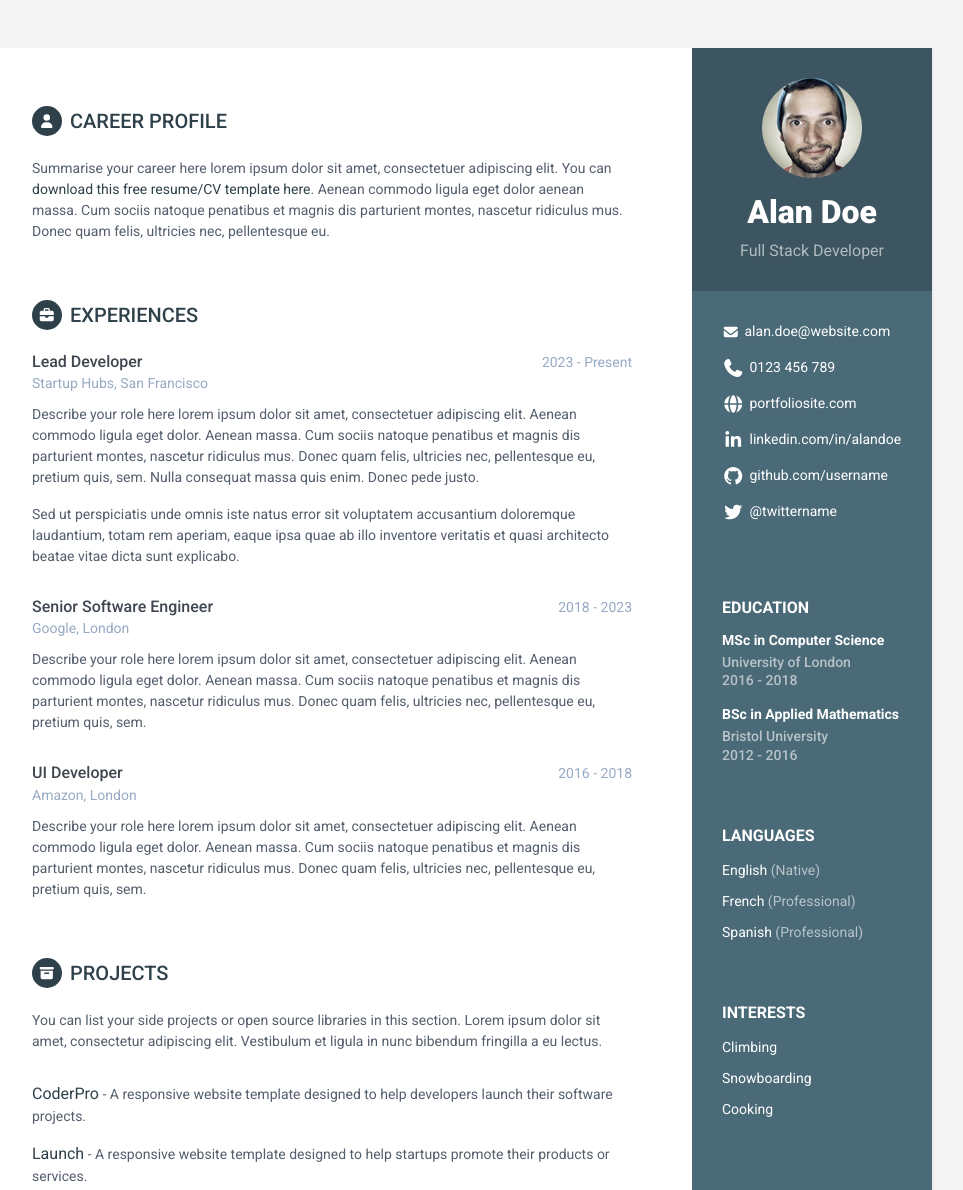
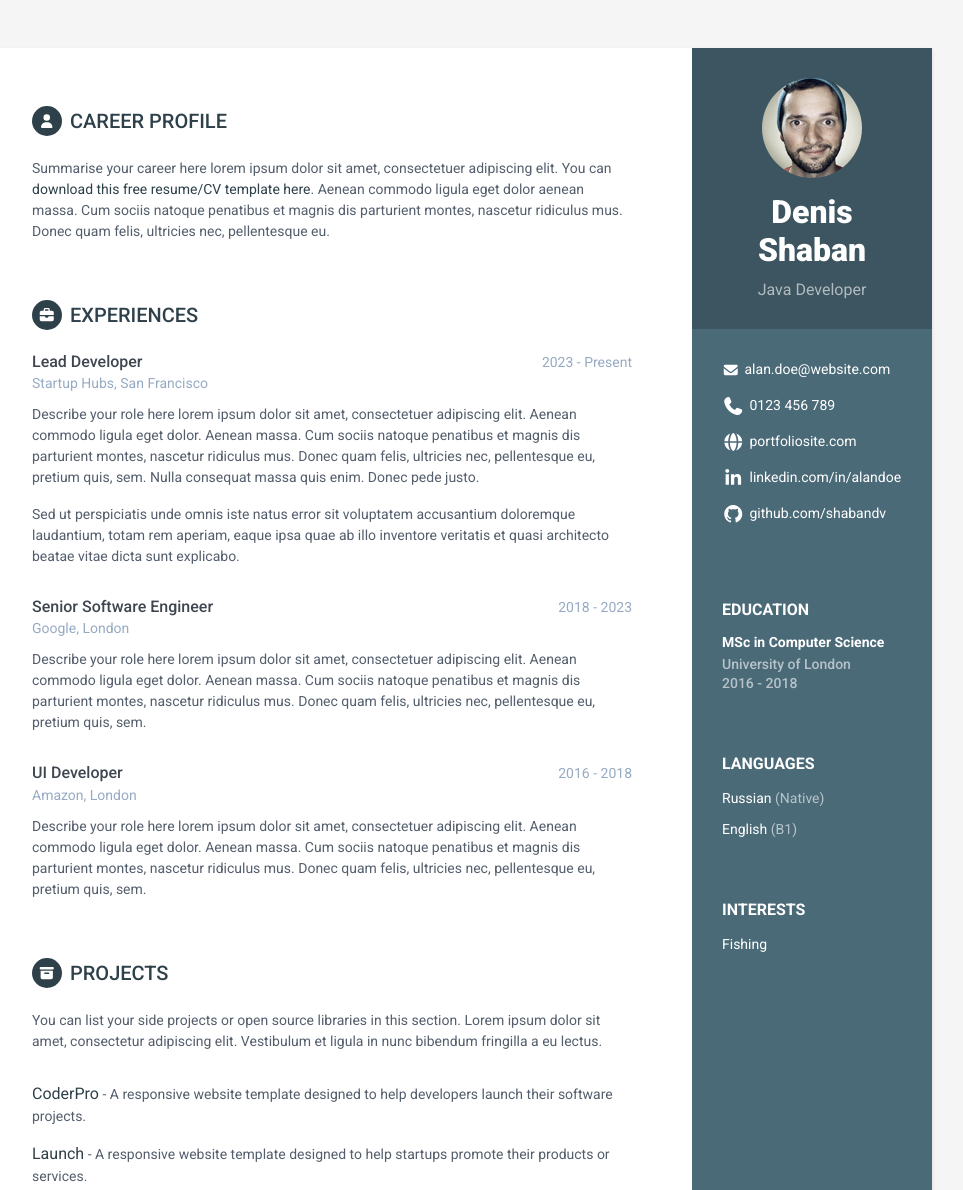
Before and after one commit to shabandv/shdv_cv, a plain HTML site: page index.html in a window 1280 px wide. Shown: the top 1190 px of the page, without its empty margins (188-1151 px from the left). Drawn offline with Linux system fonts and the light colour scheme.

Commit message:
change data content

```diff
--- a/index.html
+++ b/index.html
@@ -1,7 +1,7 @@
 <!DOCTYPE html>
 <html lang="en">
 <head>
-    <title>Orbit - Bootstrap 5 Resume/CV Template for Developers</title>
+    <title>Denis Shaban CV</title>
 
     <!-- Meta -->
     <meta charset="utf-8">
@@ -25,8 +25,8 @@
         <div class="sidebar-wrapper">
             <div class="profile-container">
                 <img class="profile" src="assets/images/profile.png" alt="" />
-                <h1 class="name">Alan Doe</h1>
-                <h3 class="tagline">Full Stack Developer</h3>
+                <h1 class="name">Denis Shaban</h1>
+                <h3 class="tagline">Java Developer</h3>
             </div><!--//profile-container-->
 
             <div class="contact-container container-block">
@@ -35,8 +35,7 @@
                     <li class="phone"><i class="fa-solid fa-phone"></i><a href="tel:0123 456 789">0123 456 789</a></li>
                     <li class="website"><i class="fa-solid fa-globe"></i><a href="https://themes.3rdwavemedia.com/bootstrap-templates/resume/orbit-free-resume-cv-bootstrap-theme-for-developers/" target="_blank">portfoliosite.com</a></li>
                     <li class="linkedin"><i class="fa-brands fa-linkedin-in"></i><a href="#" target="_blank">linkedin.com/in/alandoe</a></li>
-                    <li class="github"><i class="fa-brands fa-github"></i><a href="#" target="_blank">github.com/username</a></li>
-                    <li class="twitter"><i class="fa-brands fa-twitter"></i><a href="https://twitter.com/3rdwave_themes" target="_blank">@twittername</a></li>
+                    <li class="github"><i class="fa-brands fa-github"></i><a href="https://github.com/shabandv" target="_blank">github.com/shabandv</a></li>
                 </ul>
             </div><!--//contact-container-->
             <div class="education-container container-block">
@@ -46,28 +45,20 @@
                     <h5 class="meta">University of London</h5>
 	                    <div class="time">2016 - 2018</div>
                 </div><!--//item-->
-                <div class="item">
-                    <h4 class="degree">BSc in Applied Mathematics</h4>
-                    <h5 class="meta">Bristol University</h5>
-                    <div class="time">2012 - 2016</div>
-                </div><!--//item-->
             </div><!--//education-container-->
 
             <div class="languages-container container-block">
                 <h2 class="container-block-title">Languages</h2>
                 <ul class="list-unstyled interests-list">
-                    <li>English <span class="lang-desc">(Native)</span></li>
-                    <li>French <span class="lang-desc">(Professional)</span></li>
-                    <li>Spanish <span class="lang-desc">(Professional)</span></li>
+                    <li>Russian <span class="lang-desc">(Native)</span></li>
+                    <li>English <span class="lang-desc">(B1)</span></li>
                 </ul>
             </div><!--//interests-->
 
             <div class="interests-container container-block">
                 <h2 class="container-block-title">Interests</h2>
                 <ul class="list-unstyled interests-list">
-                    <li>Climbing</li>
-                    <li>Snowboarding</li>
-                    <li>Cooking</li>
+                    <li>Fishing</li>
                 </ul>
             </div><!--//interests-->
 
```
